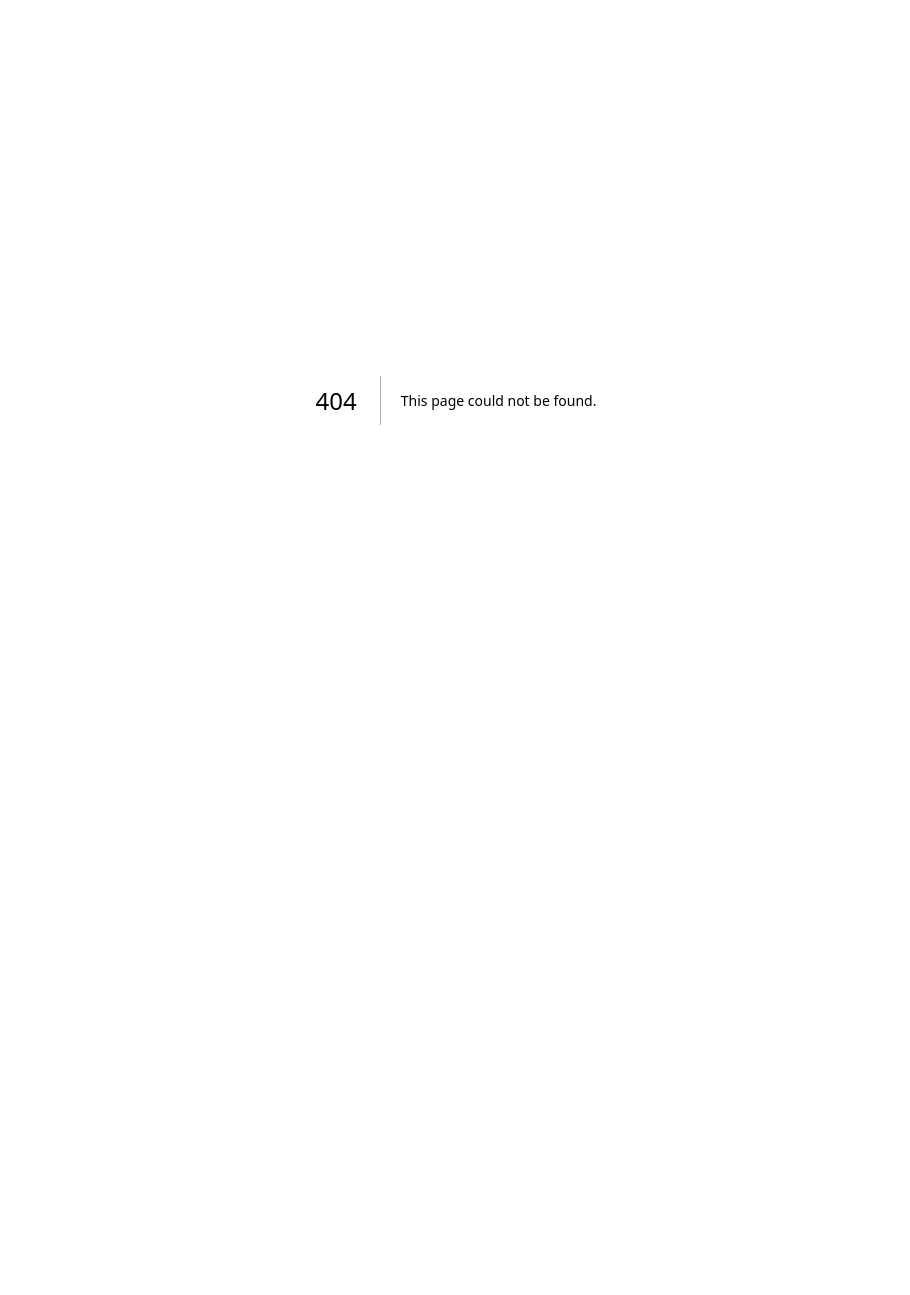
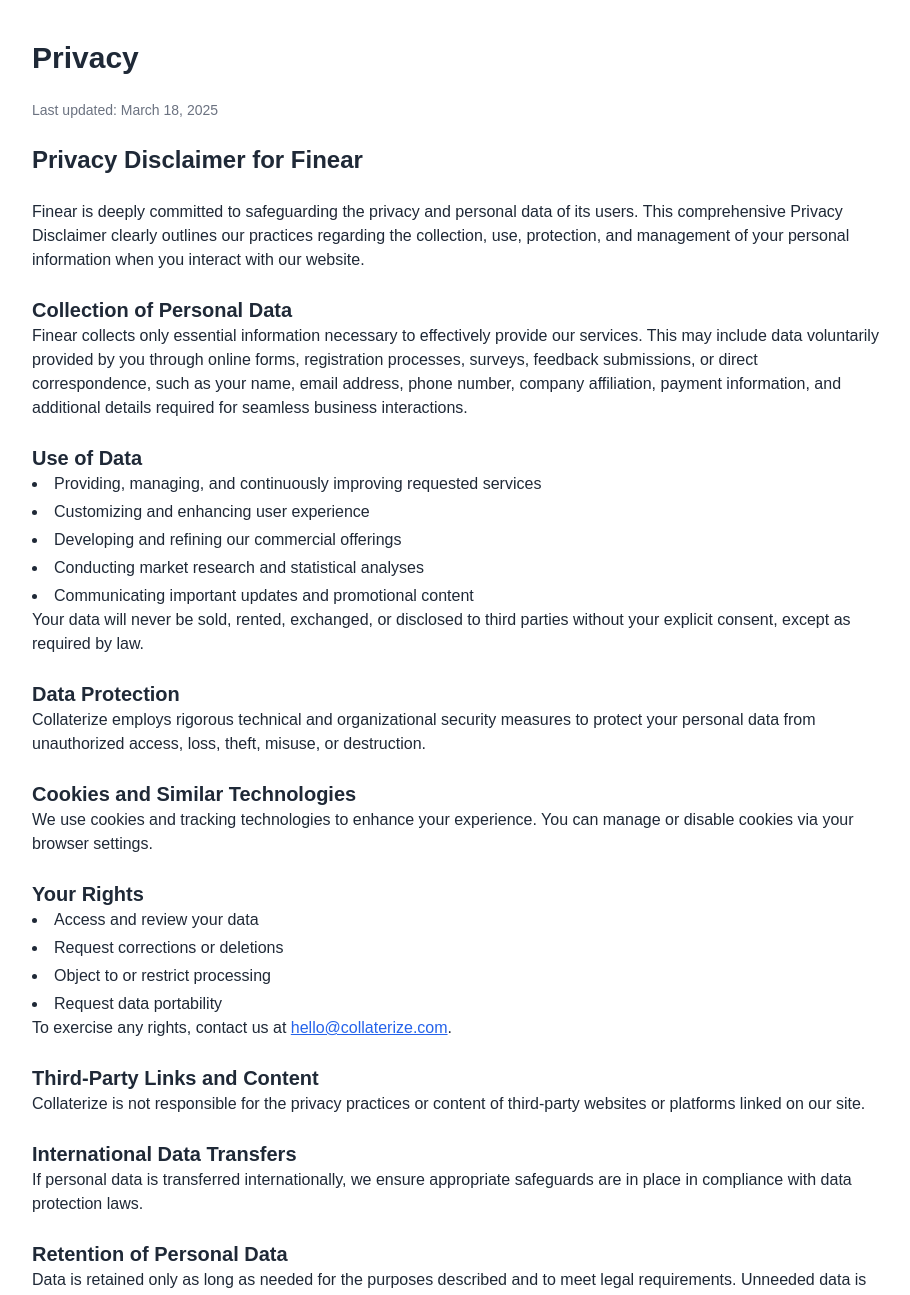
Before and after one commit to MbiatkeEdet/EducationPluss, a Next.js app in the folder frontend/: page /privacy in a window 1280 px wide. Before the commit this address had no page. Shown: the top 1295 px of the page, without its empty margins (184-1094 px from the left). Before the commit the page ends 800 px from the top, so only its background shows below. Built offline with nearby package versions, Linux system fonts and the light colour scheme.

Commit message:
minor changes

```diff
--- /dev/null
+++ b/frontend/src/app/privacy/page.js
@@ -0,0 +1,96 @@
+import React from "react";
+
+export default function PrivacyDisclaimer() {
+  return (
+    <div className="bg-white text-gray-800 px-6 py-10 max-w-4xl mx-auto space-y-6">
+      <h1 className="text-3xl font-bold">Privacy</h1>
+      <p className="text-sm text-gray-500">Last updated: March 18, 2025</p>
+
+      <h2 className="text-2xl font-semibold mt-4">Privacy Disclaimer for Finear</h2>
+      <p>
+        Finear is deeply committed to safeguarding the privacy and personal data of its users. This comprehensive Privacy Disclaimer clearly outlines our practices regarding the collection, use, protection, and management of your personal information when you interact with our website.
+      </p>
+
+      <section>
+        <h3 className="text-xl font-semibold mt-6">Collection of Personal Data</h3>
+        <p>
+          Finear collects only essential information necessary to effectively provide our services. This may include data voluntarily provided by you through online forms, registration processes, surveys, feedback submissions, or direct correspondence, such as your name, email address, phone number, company affiliation, payment information, and additional details required for seamless business interactions.
+        </p>
+      </section>
+
+      <section>
+        <h3 className="text-xl font-semibold mt-6">Use of Data</h3>
+        <ul className="list-disc list-inside space-y-1">
+          <li>Providing, managing, and continuously improving requested services</li>
+          <li>Customizing and enhancing user experience</li>
+          <li>Developing and refining our commercial offerings</li>
+          <li>Conducting market research and statistical analyses</li>
+          <li>Communicating important updates and promotional content</li>
+        </ul>
+        <p>
+          Your data will never be sold, rented, exchanged, or disclosed to third parties without your explicit consent, except as required by law.
+        </p>
+      </section>
+
+      <section>
+        <h3 className="text-xl font-semibold mt-6">Data Protection</h3>
+        <p>
+          Collaterize employs rigorous technical and organizational security measures to protect your personal data from unauthorized access, loss, theft, misuse, or destruction.
+        </p>
+      </section>
+
+      <section>
+        <h3 className="text-xl font-semibold mt-6">Cookies and Similar Technologies</h3>
+        <p>
+          We use cookies and tracking technologies to enhance your experience. You can manage or disable cookies via your browser settings.
+        </p>
+      </section>
+
+      <section>
+        <h3 className="text-xl font-semibold mt-6">Your Rights</h3>
+        <ul className="list-disc list-inside space-y-1">
+          <li>Access and review your data</li>
+          <li>Request corrections or deletions</li>
+          <li>Object to or restrict processing</li>
+          <li>Request data portability</li>
+        </ul>
+        <p>
+          To exercise any rights, contact us at <a href="mailto:hello@collaterize.com" className="text-blue-600 underline">hello@collaterize.com</a>.
+        </p>
+      </section>
+
+      <section>
+        <h3 className="text-xl font-semibold mt-6">Third-Party Links and Content</h3>
+        <p>
+          Collaterize is not responsible for the privacy practices or content of third-party websites or platforms linked on our site.
+        </p>
+      </section>
+
+      <section>
+        <h3 className="text-xl font-semibold mt-6">International Data Transfers</h3>
+        <p>
+          If personal data is transferred internationally, we ensure appropriate safeguards are in place in compliance with data protection laws.
+        </p>
+      </section>
+
+      <section>
+        <h3 className="text-xl font-semibold mt-6">Retention of Personal Data</h3>
+        <p>
+          Data is retained only as long as needed for the purposes described and to meet legal requirements. Unneeded data is deleted or anonymized.
+        </p>
+      </section>
+
+      <section>
+        <h3 className="text-xl font-semibold mt-6">Changes to this Disclaimer</h3>
+        <p>
+          We may update this disclaimer periodically. Continued use of our site indicates acceptance of the latest version.
+        </p>
+      </section>
+
+      <footer className="border-t pt-4 text-sm text-gray-500">
+        <p>© 2025 - Collaterize. Tous droits réservés.</p>
+        <p>© 2025 Collaterize Group SAS, 128 Rue de la Boétie, 75008 Paris, France. All rights reserved.</p>
+      </footer>
+    </div>
+  );
+}
--- a/frontend/src/app/study-tools/page.js
+++ /dev/null
@@ -1,53 +0,0 @@
-"use client";
-import Navbar from "@/components/Navbar";
-import Head from "next/head";
-
-export default function StudyTools() {
-  return (
-    <>
-    <Navbar />
-    <div className="min-h-screen bg-gray-50 text-gray-800 p-6">
-      <Head>
-        <title>Study Tools - Empower Your Learning Journey</title>
-        <meta
-          name="description"
-          content="Discover our comprehensive Study Tools designed to enhance your learning experience with interactive flashcards, dynamic quizzes, personalized study plans, and more."
-        />
-      </Head>
-      <div className="max-w-4xl mx-auto">
-        <h1 className="text-4xl font-bold text-indigo-900 mb-6">
-          Study Tools: Empower Your Learning Journey
-        </h1>
-        <p className="mb-4">
-          In our world of competitive academic landscape, having the right tools can make all the difference. Our Study Tools are designed to be your ultimate academic companion, providing everything you need to master your subjects and achieve your goals.
-        </p>
-        <h2 className="text-2xl font-bold text-indigo-800 mb-4">Key Features:</h2>
-        <ul className="list-disc ml-6 space-y-2 mb-6">
-          <li>
-            <span className="font-bold">Interactive Flashcards:</span> Enhance your memory with flashcards that help you review key concepts and definitions. Customize your decks or choose from a variety of pre-made sets.
-          </li>
-          <li>
-            <span className="font-bold">Dynamic Quizzes:</span> Test your knowledge with quizzes that adapt to your learning progress. With instant feedback and detailed explanations, you can identify areas for improvement and track your growth.
-          </li>
-          <li>
-            <span className="font-bold">Personalized Study Plans:</span> Create a study schedule that fits your lifestyle. Our AI-driven recommendations help you allocate time efficiently, ensuring that you focus on what matters most.
-          </li>
-          <li>
-            <span className="font-bold">Comprehensive Note-Taking:</span> Organize your study materials with a built-in note-taking tool. Easily highlight important points, add annotations, and sync your notes across devices.
-          </li>
-          <li>
-            <span className="font-bold">Progress Tracking:</span> Monitor your academic performance over time with detailed analytics. See your improvements and set achievable milestones to keep you motivated.
-          </li>
-        </ul>
-        <h2 className="text-2xl font-bold text-indigo-800 mb-4">Why Choose Our Study Tools?</h2>
-        <p className="mb-4">
-          Our suite of Study Tools goes beyond simple organization it is about revolutionizing the way you learn. By combining smart technology with user-friendly design, we offer a personalized approach to education that empowers you to study smarter, not harder. Whether you are a student, a professional, or a lifelong learner, our tools are tailored to help you excel in every subject.
-        </p>
-        <p>
-          Embrace the future of learning with our Study Tools and transform your academic journey today!
-        </p>
-      </div>
-    </div>
-    </>
-  );
-}
--- a/frontend/src/app/tokenomics/page.js
+++ b/frontend/src/app/tokenomics/page.js
@@ -106,7 +106,7 @@
           </div>
         )}
       </header>
-      <div className="bg-gray-300 text-white mt-7 mb-6 p-8 md:p-10 max-w-4xl mx-auto rounded-xl shadow-lg space-y-8">
+      <div className="bg-gray-300 text-white mt-7 mb-6 p-9 md:p-10 max-w-4xl mx-auto rounded-xl shadow-lg space-y-8">
         <h2 className="text-3xl flex flex-col items-center font-bold">Tokenomics Chart</h2>
         <p className="text-lg">
           <strong>Total Supply:</strong> <span className="text-green-400">1,000,000,000 tokens</span>
@@ -125,8 +125,8 @@
             <tbody>
               {[
                 { name: "Community", percent: "90.0%", tokens: "900,000,000" },
-                { name: "Reward Pool", percent: "0.5%", tokens: "5,000,000" },
-                { name: "Marketing", percent: "0.2%", tokens: "2,000,000" },
+                { name: "Reward Pool", percent: "0.5%", tokens: "10,000,000" },
+                { name: "Marketing", percent: "0.2%", tokens: "7,000,000" },
                 { name: "Team", percent: "8.3%", tokens: "83,000,000" },
               ].map((row, idx) => (
                 <tr
@@ -145,7 +145,7 @@
         {/* Lockup Details */}
         <div className="space-y-4">
           <h3 className="text-2xl font-semibold">Team Allocation Lockup Details</h3>
-          <ul className="list-disc list-inside space-y-2 text-gray-300">
+          <ul className="list-disc list-inside space-y-2 text-black">
             <li>
               <strong>Team Allocation:</strong> 83,000,000 tokens (8.3% of total supply)
             </li>
--- a/frontend/src/components/Footer.jsx
+++ b/frontend/src/components/Footer.jsx
@@ -31,7 +31,7 @@
       title: "Resources",
       links: [
         { text: "Roadmap", href: "/roadmap" },
-        { text: "Privacy Policy", href: "/privacy-policy" },
+        { text: "Privacy Policy", href: "/privacy" },
       ]
     }
   ];
--- a/frontend/src/components/Navbar.jsx
+++ b/frontend/src/components/Navbar.jsx
@@ -18,7 +18,8 @@
     { text: "Roadmap", href: "/roadmap" },
     { text: "Tokenomics", href: "/tokenomics" },
     { text: "Community", href: "/community" },
-    { text: "Rewards", href: "/rewards" }
+    { text: "Rewards", href: "/rewards" },
+
   ];
 
   // Check authentication status
```
